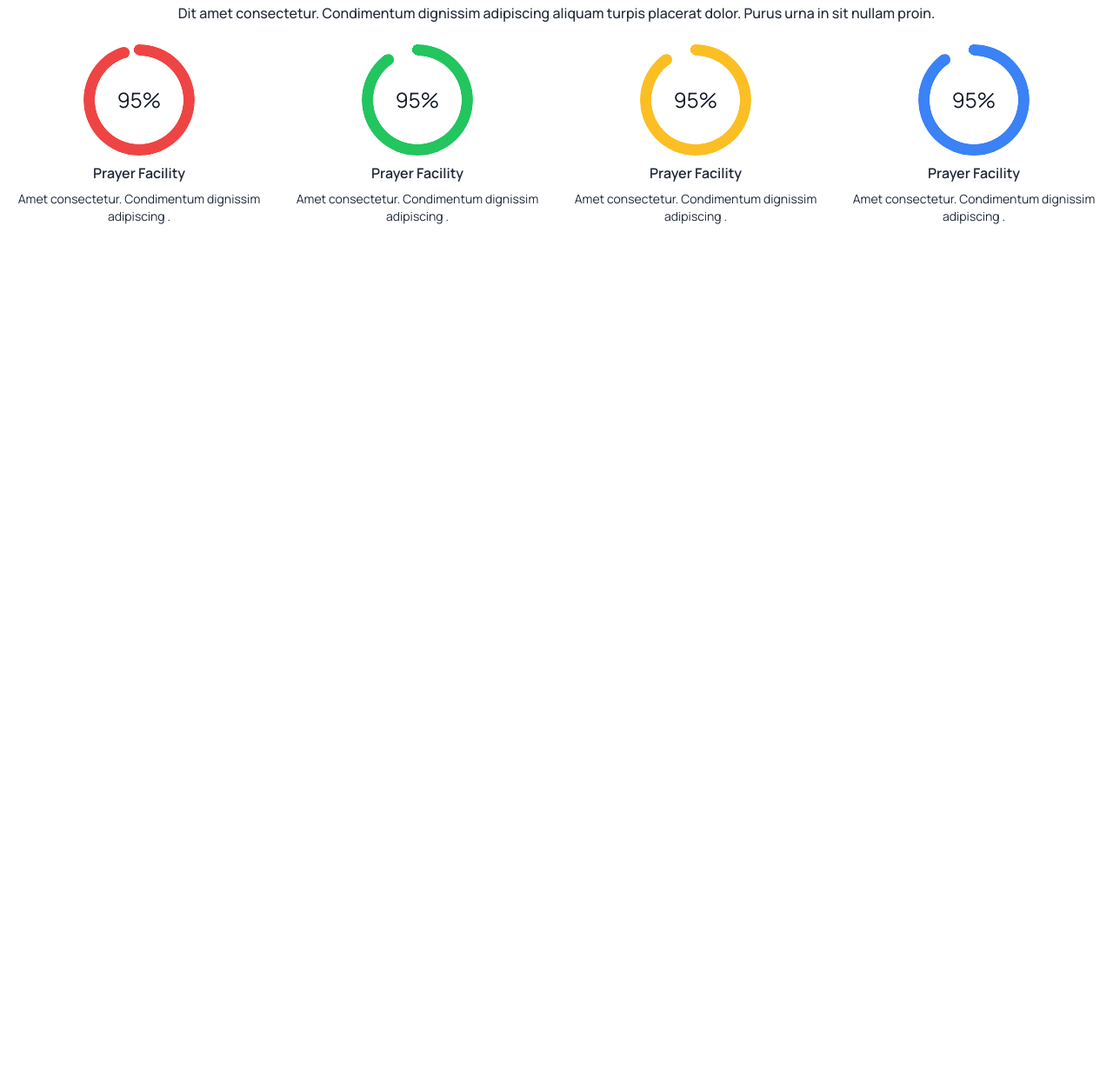
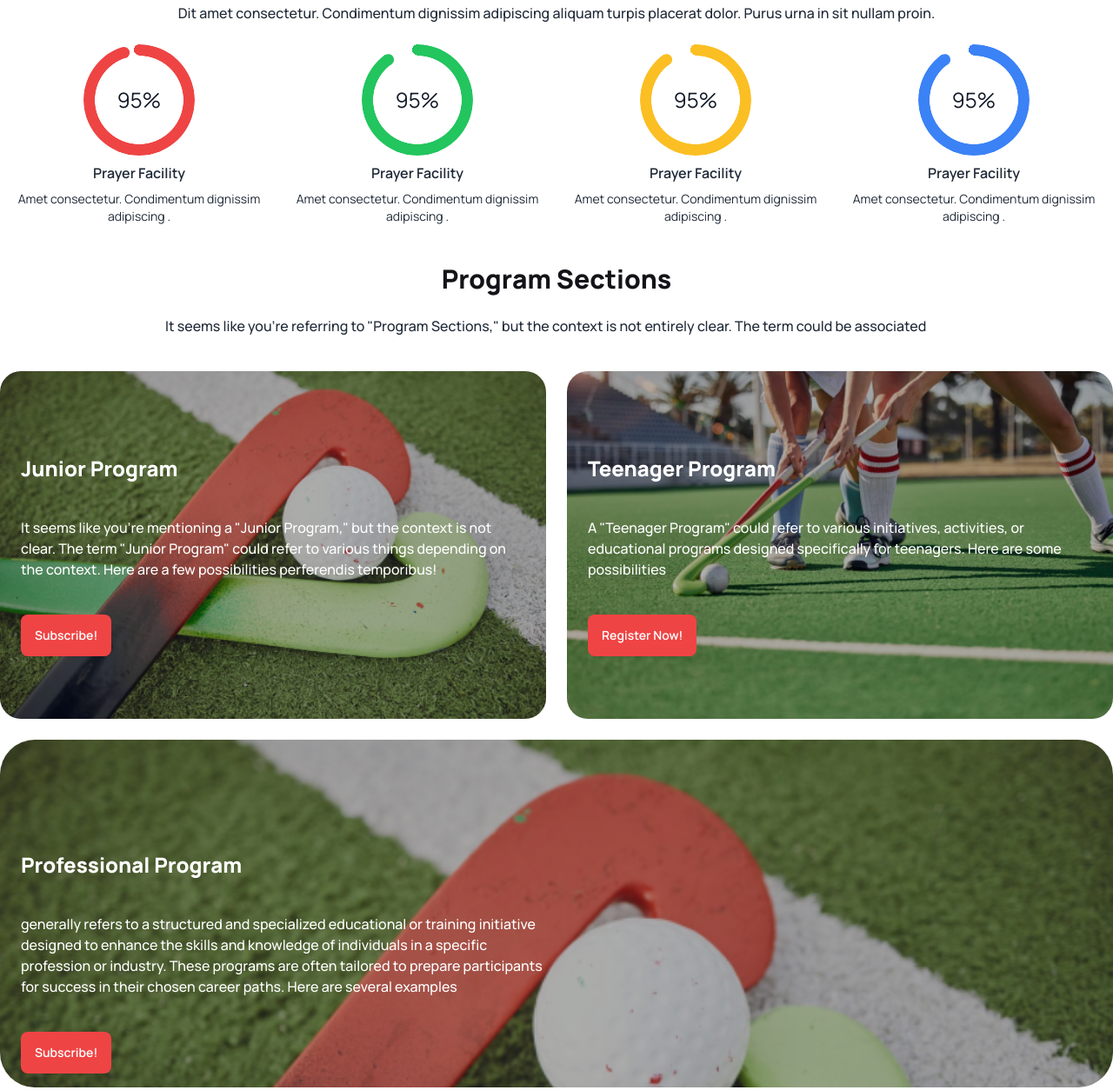
Before and after one commit to MdAlamin50/projects3-Hockeys-main, a plain HTML site: page index.html in a window 1280 px wide. Shown: the part 725-1979 px from the top of the page at 87% size. Before the commit the page ends 1028 px from the top, so only its background shows below. Drawn offline with nearby package versions, Linux system fonts and the light colour scheme.

Commit message:
subscribe

```diff
--- a/index.html
+++ b/index.html
@@ -140,6 +140,44 @@
                 </div>
             </div>
             </section>
+                        <!-- section3 -->
+                        <section class=" my-11 px-6 lg:px-0">
+                            <div class="space-y-6 ">
+                                <h1 class="font-extrabold text-3xl text-[#131318] text-center">Program Sections</h1>
+                                <p class="font-medium text-base lg:w-[900px] lg:mx-auto">
+                                    It seems like you're referring to "Program Sections," but the context is not entirely clear. The term could be associated  </p>
+                            </div>
+                            <div class="grid grid-cols-1 lg:grid-cols-2 gap-6 my-10">
+
+
+                                <div
+                                    class="w-full h-[400px] bg-[linear-gradient(to_right_bottom,rgba(0,0,0,0.3),rgba(0,0,0,0.3)),url('images/2.png')] bg-no-repeat bg-cover rounded-3xl p-6  pt-24 space-y-10 text-white">
+                                    <h1 class="text-2xl	 font-extrabold">Junior Program</h1>
+                                    <p class="font-medium text-base">
+                                        It seems like you're mentioning a "Junior Program," but the context is not clear. The term "Junior Program" could refer to various things depending on the context. Here are a few possibilities
+                                        perferendis temporibus!</p>
+                                    <button class=" btn bg-red-500 hover:bg-red-600 text-white text-md border-none">
+                                        Subscribe!</button>
+                                </div>
+                                <div
+                                    class="w-full h-[400px] bg-[linear-gradient(to_right_bottom,rgba(0,0,0,0.3),rgba(0,0,0,0.3)),url('images/3.png')] bg-no-repeat bg-cover rounded-3xl p-6  pt-24 space-y-10 text-white">
+                                    <h1 class="text-2xl	 font-extrabold	">Teenager Program</h1>
+                                    <p class="font-medium text-base	">
+                                        A "Teenager Program" could refer to various initiatives, activities, or educational programs designed specifically for teenagers. Here are some possibilities</p>
+                                    <button class=" btn bg-red-500 hover:bg-red-600 text-white text-md border-none">
+                                        Register Now!</button>
+                                </div>
+                                <div
+                                    class="w-full h-[400px] bg-[linear-gradient(to_right_bottom,rgba(0,0,0,0.3),rgba(0,0,0,0.3)),url('images/2.png')] bg-no-repeat bg-cover rounded-[40px] p-6  pt-32 space-y-10 text-white lg:col-span-2 ">
+                                    <h1 class="text-2xl	 font-extrabold">Professional Program</h1>
+                                    <p class=" lg:w-[50%] font-medium text-base	"> generally refers to a structured and specialized educational or training initiative designed to enhance the skills and knowledge of individuals in a specific profession or industry. These programs are often tailored to prepare participants for success in their chosen career paths. Here are several examples</p>
+                                    <button class=" btn bg-red-500 hover:bg-red-600 text-white text-md border-none ">
+                                        Subscribe!</button>
+                                </div>
+                            </div>
+                        </section>
+
+
 
 
 
```
